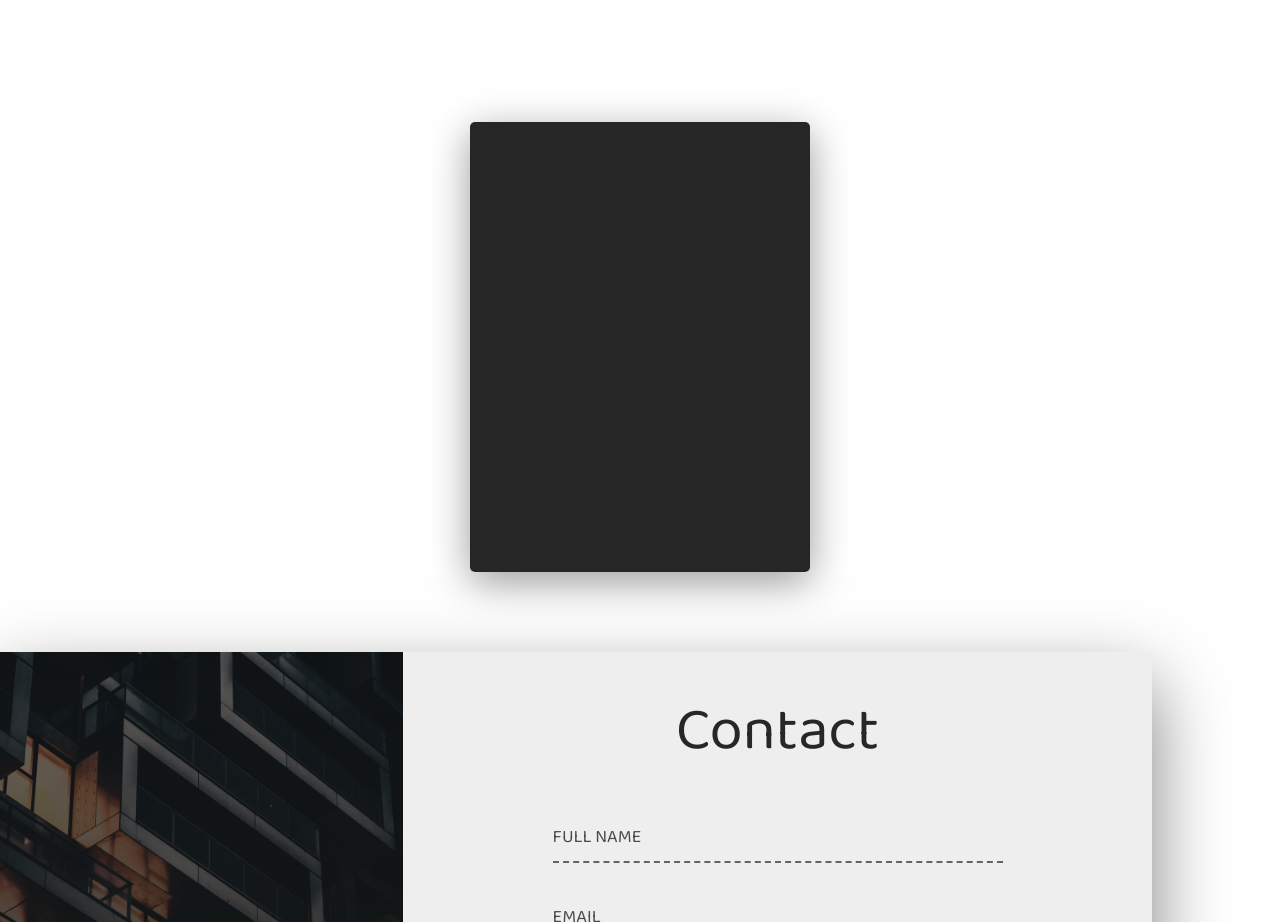
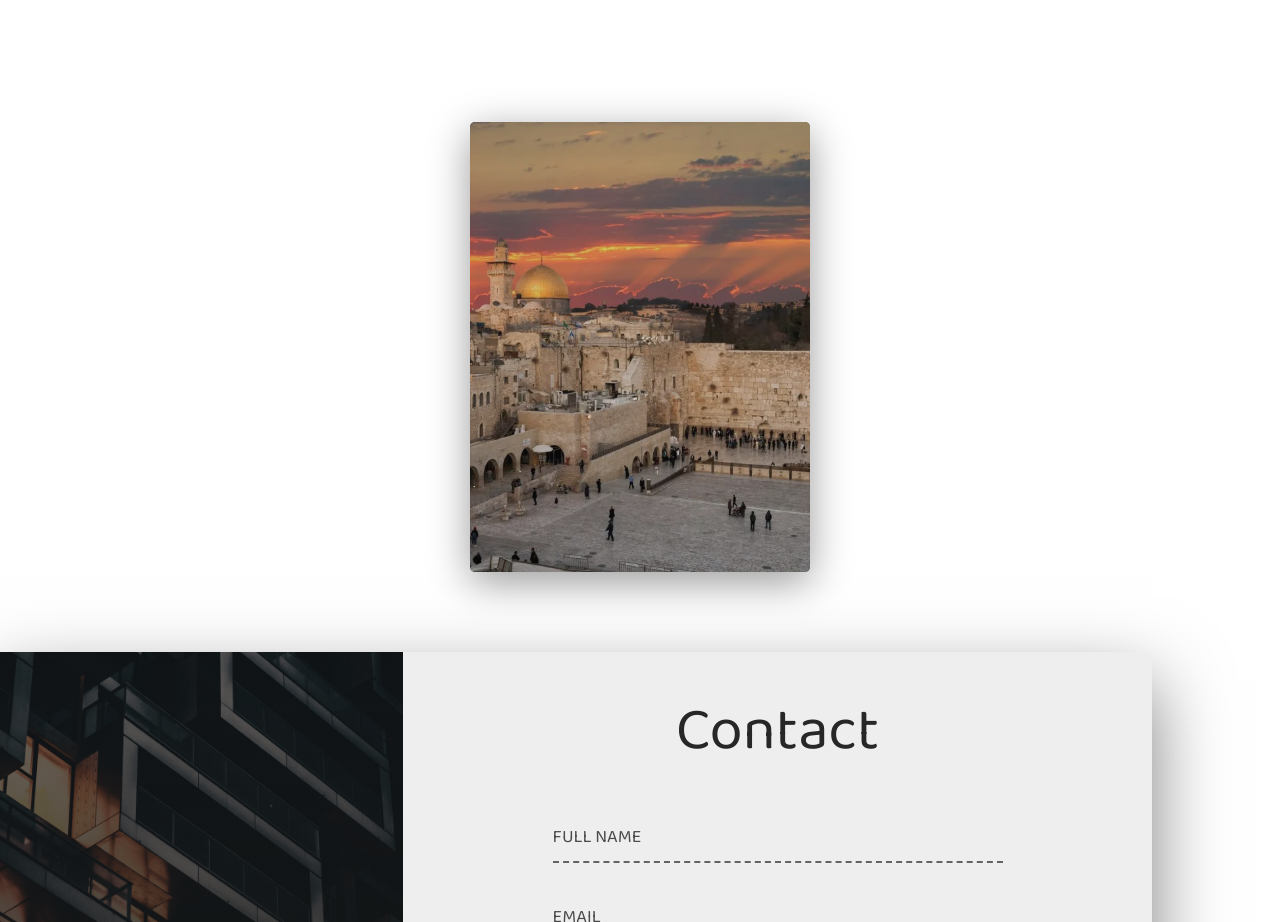
Before and after one commit to Xcheche/noahide2023, a plain HTML site: page index.html in a window 1280 px wide. Shown: the part 1860-2782 px from the top of the page. Drawn offline with nearby package versions, Linux system fonts and the light colour scheme; a web font is replaced by a local one.

Commit message:
photo changed

```diff
--- a/index.html
+++ b/index.html
@@ -188,7 +188,7 @@
         <div class="cards-wrapper">
           <div class="card" data-tilt>
             <div class="card-img-wrapper">
-              <!-- <img src="images/person-1.jpg" alt="Founder" /> -->
+              <img src="images/noahide.jpg" alt="Founder" />
             </div>
             <div class="card-info">
               <h2>Rabbi Alex</h2>
```
Also changed, not shown: images/noahide.jpg (added).
